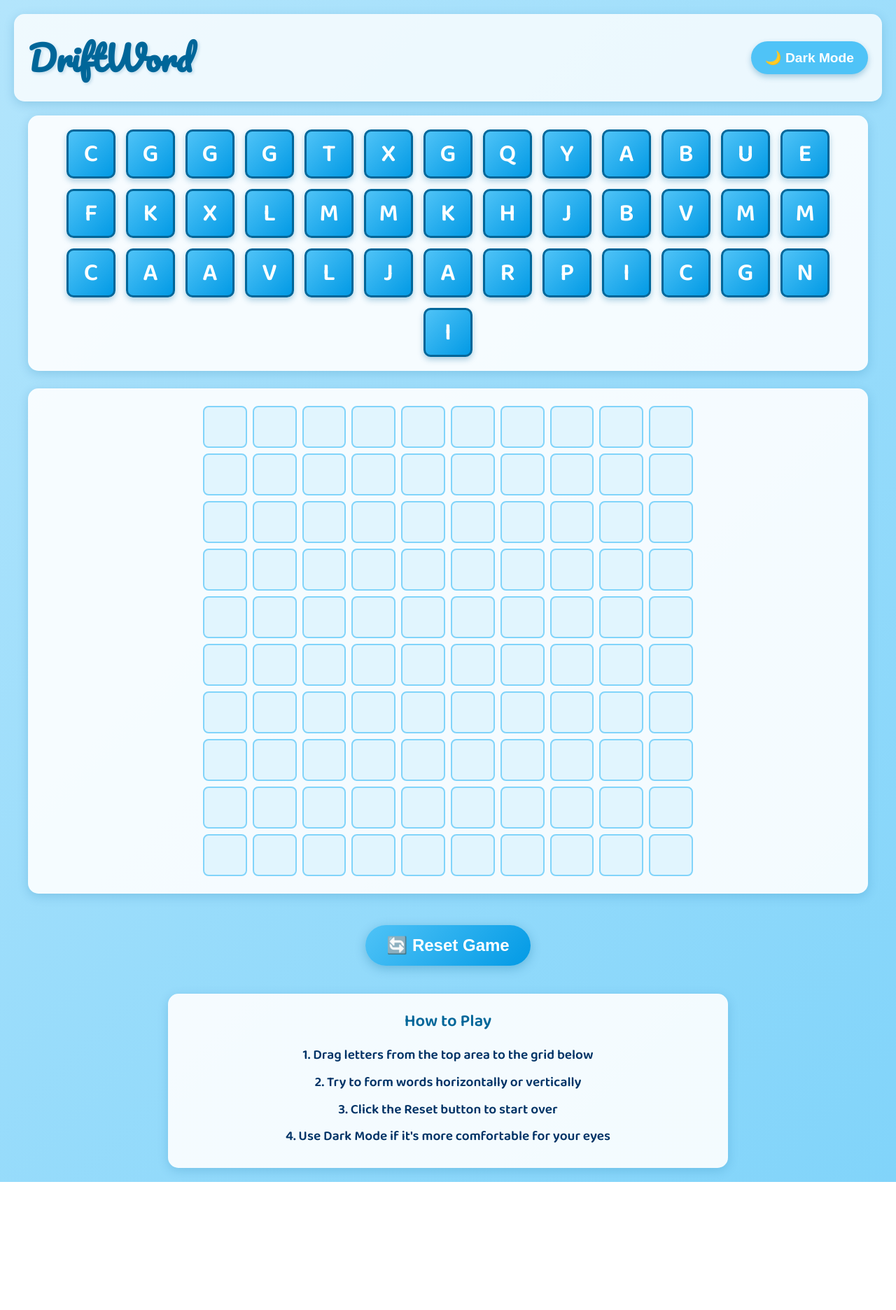
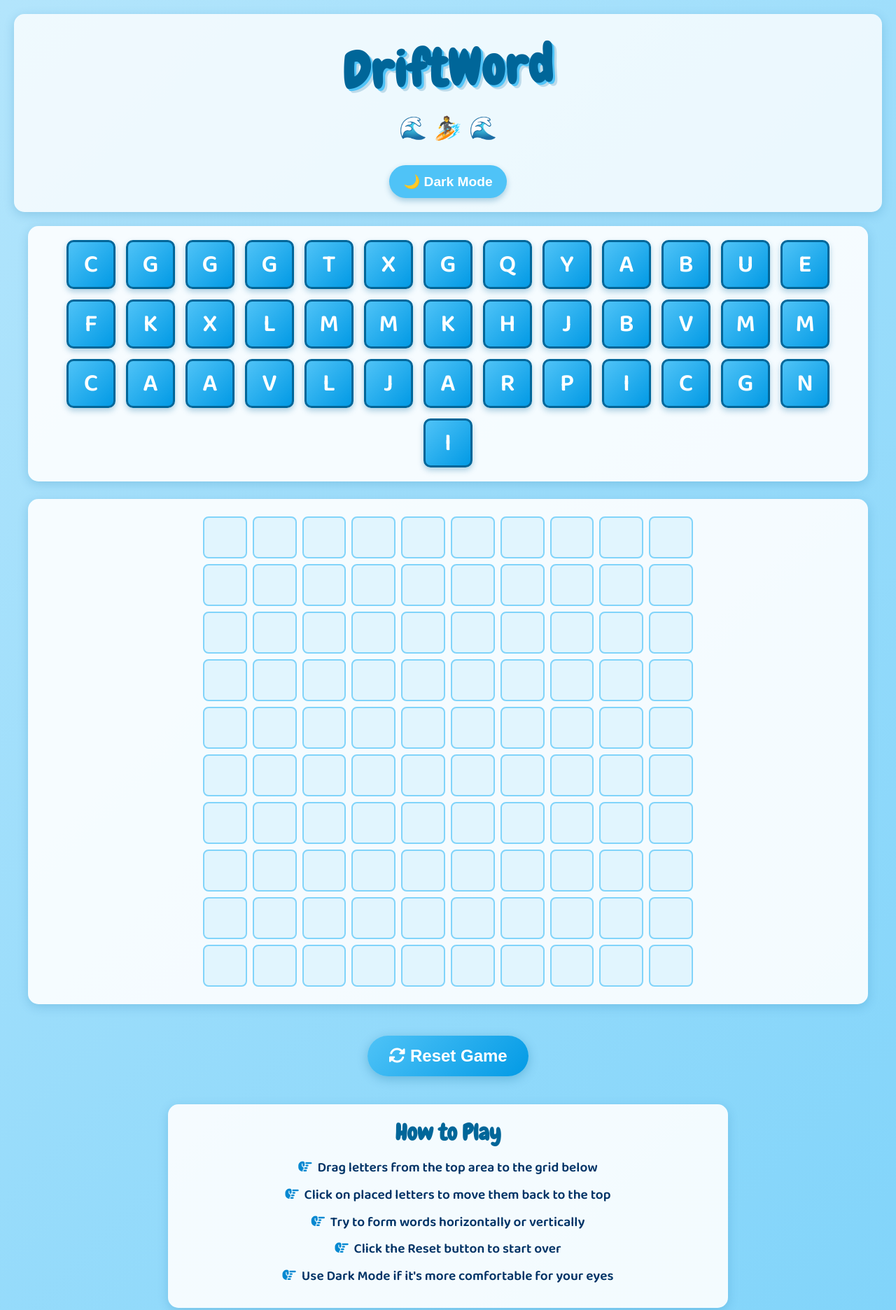
Before and after one commit to emmaberat/scrabbleapp, a plain HTML site: page index.html in a window 1280 px wide. Shown: the top 1872 px of the page at 70% size. Before the commit the page ends 1689 px from the top, so only its background shows below. Drawn offline with Linux system fonts and the light colour scheme.

Commit message:
Update index.html

```diff
--- a/index.html
+++ b/index.html
@@ -4,7 +4,8 @@
     <meta charset="UTF-8">
     <meta name="viewport" content="width=device-width, initial-scale=1.0">
     <title>DriftWord - Senior Edition</title>
-    <link href="https://fonts.googleapis.com/css2?family=Baloo+2:wght@600&family=Pacifico&display=swap" rel="stylesheet">
+    <link href="https://fonts.googleapis.com/css2?family=Chewy&family=Baloo+2:wght@600&display=swap" rel="stylesheet">
+    <link rel="stylesheet" href="https://cdnjs.cloudflare.com/ajax/libs/font-awesome/6.4.0/css/all.min.css">
     <style>
         * {
             box-sizing: border-box;
@@ -29,18 +30,36 @@
             padding: 20px;
             margin-bottom: 20px;
             display: flex;
-            justify-content: space-between;
+            flex-direction: column;
+            justify-content: center;
             align-items: center;
             background: rgba(255, 255, 255, 0.8);
             border-radius: 15px;
             box-shadow: 0 4px 15px rgba(0, 102, 153, 0.2);
+            position: relative;
         }
 
         h1 {
-            font-family: 'Pacifico', cursive;
-            font-size: 3rem;
+            font-family: 'Chewy', cursive;
+            font-size: 4.5rem;
             color: #006699;
-            text-shadow: 2px 2px 4px rgba(0, 102, 153, 0.2);
+            text-shadow: 3px 3px 0 #4fc3f7,
+                        6px 6px 0 rgba(0, 102, 153, 0.2);
+            margin: 10px 0;
+            letter-spacing: 2px;
+            transform: rotate(-2deg);
+        }
+
+        .wave-container {
+            display: flex;
+            justify-content: center;
+            margin: 5px 0 15px;
+        }
+
+        .wave {
+            font-size: 2rem;
+            margin: 0 5px;
+            color: #0288d1;
         }
 
         #theme-toggle {
@@ -54,6 +73,7 @@
             font-weight: bold;
             box-shadow: 0 4px 8px rgba(0, 102, 153, 0.3);
             transition: all 0.3s;
+            margin-top: 10px;
         }
 
         #theme-toggle:hover {
@@ -80,6 +100,7 @@
             justify-content: center;
             gap: 15px;
             box-shadow: 0 4px 15px rgba(0, 102, 153, 0.2);
+            min-height: 120px;
         }
 
         .tile {
@@ -147,8 +168,19 @@
             border: 3px solid #006699;
         }
 
+        .cell.filled .tile {
+            width: 100%;
+            height: 100%;
+            border: none;
+            box-shadow: none;
+            border-radius: 6px;
+        }
+
         #controls {
             margin: 20px 0;
+            display: flex;
+            flex-direction: column;
+            gap: 15px;
         }
 
         #reset-btn {
@@ -182,12 +214,19 @@
         .instructions h2 {
             color: #006699;
             margin-bottom: 15px;
+            font-family: 'Chewy', cursive;
+            font-size: 2rem;
         }
 
         .instructions p {
             font-size: 1.2rem;
             margin-bottom: 10px;
             line-height: 1.5;
+        }
+
+        .instructions i {
+            color: #0288d1;
+            margin-right: 8px;
         }
 
         /* Dark Mode */
@@ -202,6 +241,8 @@
 
         body.dark h1 {
             color: #4fc3f7;
+            text-shadow: 3px 3px 0 #0288d1,
+                        6px 6px 0 rgba(79, 195, 247, 0.2);
         }
 
         body.dark #tile-bag,
@@ -233,7 +274,7 @@
 
         @media (max-width: 768px) {
             h1 {
-                font-size: 2.2rem;
+                font-size: 3rem;
             }
 
             .tile {
@@ -256,6 +297,11 @@
 <body>
     <header>
         <h1>DriftWord</h1>
+        <div class="wave-container">
+            <div class="wave">🌊</div>
+            <div class="wave">🏄</div>
+            <div class="wave">🌊</div>
+        </div>
         <button id="theme-toggle">🌙 Dark Mode</button>
     </header>
 
@@ -267,16 +313,17 @@
         </div>
 
         <div id="controls">
-            <button id="reset-btn">🔄 Reset Game</button>
+            <button id="reset-btn"><i class="fas fa-sync-alt"></i> Reset Game</button>
         </div>
     </div>
 
     <div class="instructions">
         <h2>How to Play</h2>
-        <p>1. Drag letters from the top area to the grid below</p>
-        <p>2. Try to form words horizontally or vertically</p>
-        <p>3. Click the Reset button to start over</p>
-        <p>4. Use Dark Mode if it's more comfortable for your eyes</p>
+        <p><i class="fas fa-hand-point-right"></i>Drag letters from the top area to the grid below</p>
+        <p><i class="fas fa-hand-point-right"></i>Click on placed letters to move them back to the top</p>
+        <p><i class="fas fa-hand-point-right"></i>Try to form words horizontally or vertically</p>
+        <p><i class="fas fa-hand-point-right"></i>Click the Reset button to start over</p>
+        <p><i class="fas fa-hand-point-right"></i>Use Dark Mode if it's more comfortable for your eyes</p>
     </div>
 
     <script>
@@ -290,14 +337,27 @@
         function generateTiles(count = 40) {
             tileBag.innerHTML = '';
             for (let i = 0; i < count; i++) {
-                const tile = document.createElement('div');
-                tile.className = 'tile';
-                tile.draggable = true;
-                tile.textContent = letters[Math.floor(Math.random() * letters.length)];
-                tile.addEventListener('dragstart', dragStart);
-                tile.addEventListener('dragend', dragEnd);
+                const tile = createTile(letters[Math.floor(Math.random() * letters.length)]);
                 tileBag.appendChild(tile);
             }
+        }
+
+        // Create a tile element
+        function createTile(letter) {
+            const tile = document.createElement('div');
+            tile.className = 'tile';
+            tile.draggable = true;
+            tile.textContent = letter;
+            tile.addEventListener('dragstart', dragStart);
+            tile.addEventListener('dragend', dragEnd);
+            tile.addEventListener('click', () => {
+                // If tile is in the bag, do nothing
+                if (tile.parentElement === tileBag) return;
+
+                // Otherwise, move it back to the bag
+                tileBag.appendChild(tile);
+            });
+            return tile;
         }
 
         // Create the 10x10 board
@@ -318,6 +378,7 @@
         // Drag and drop functions
         function dragStart(event) {
             event.dataTransfer.setData('text/plain', event.target.textContent);
+            event.dataTransfer.setData('tile-id', event.target.textContent + Date.now());
             event.target.classList.add('dragging');
         }
 
@@ -350,15 +411,27 @@
             const cell = event.target.closest('.cell');
 
             if (cell && !cell.textContent) {
-                cell.textContent = letter;
+                // Clear any highlighting
                 cell.classList.remove('highlight');
+
+                // Create a new tile for the board
+                const newTile = createTile(letter);
+                newTile.style.width = '100%';
+                newTile.style.height = '100%';
+                newTile.style.fontSize = '2rem';
+
+                // Add to the cell
+                cell.appendChild(newTile);
                 cell.classList.add('filled');
 
-                // Remove the dragged tile
-                const draggingTile = document.querySelector('.tile.dragging');
-                if (draggingTile) {
-                    draggingTile.remove();
-                }
+                // Remove the original tile if it was from the bag
+                const dragId = event.dataTransfer.getData('tile-id');
+                const allTiles = document.querySelectorAll('.tile');
+                allTiles.forEach(tile => {
+                    if (tile.textContent + Date.now() === dragId && tile.parentElement === tileBag) {
+                        tile.remove();
+                    }
+                });
             } else {
                 cell.classList.remove('highlight');
             }
```
